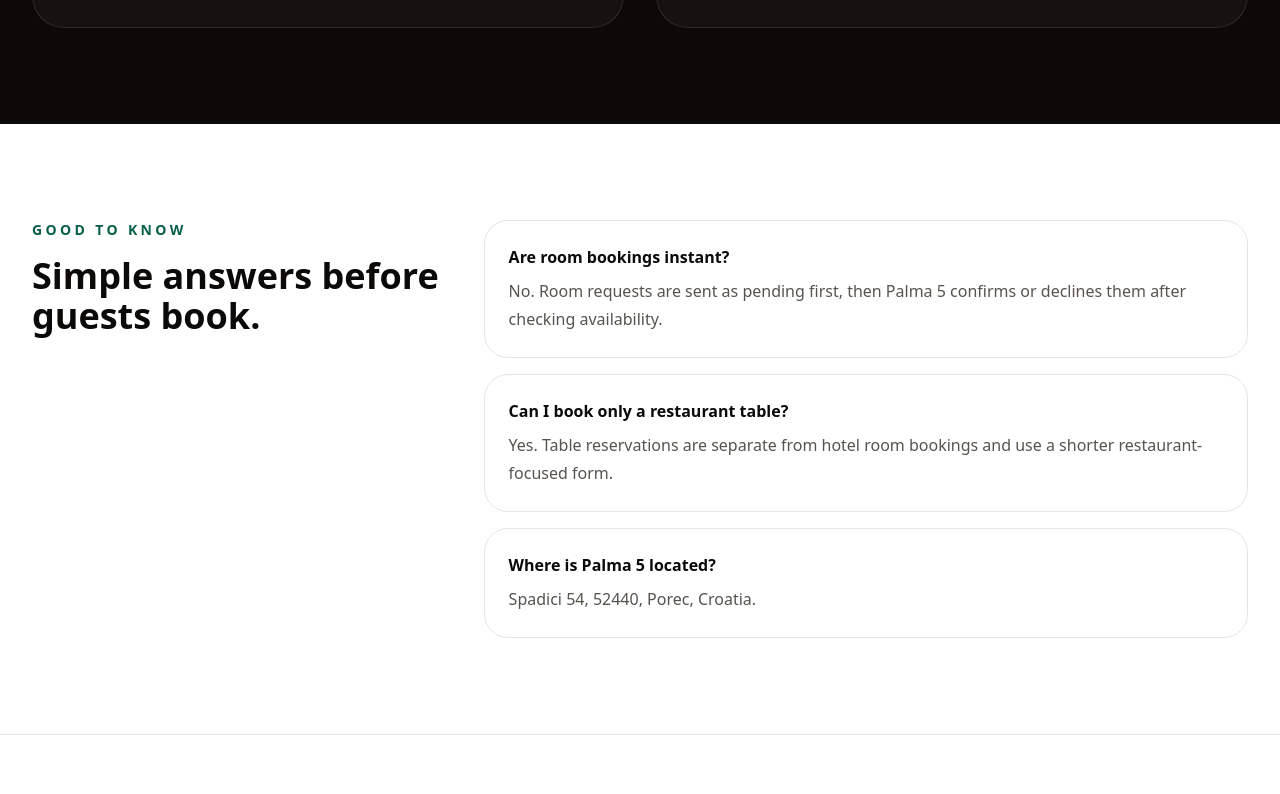
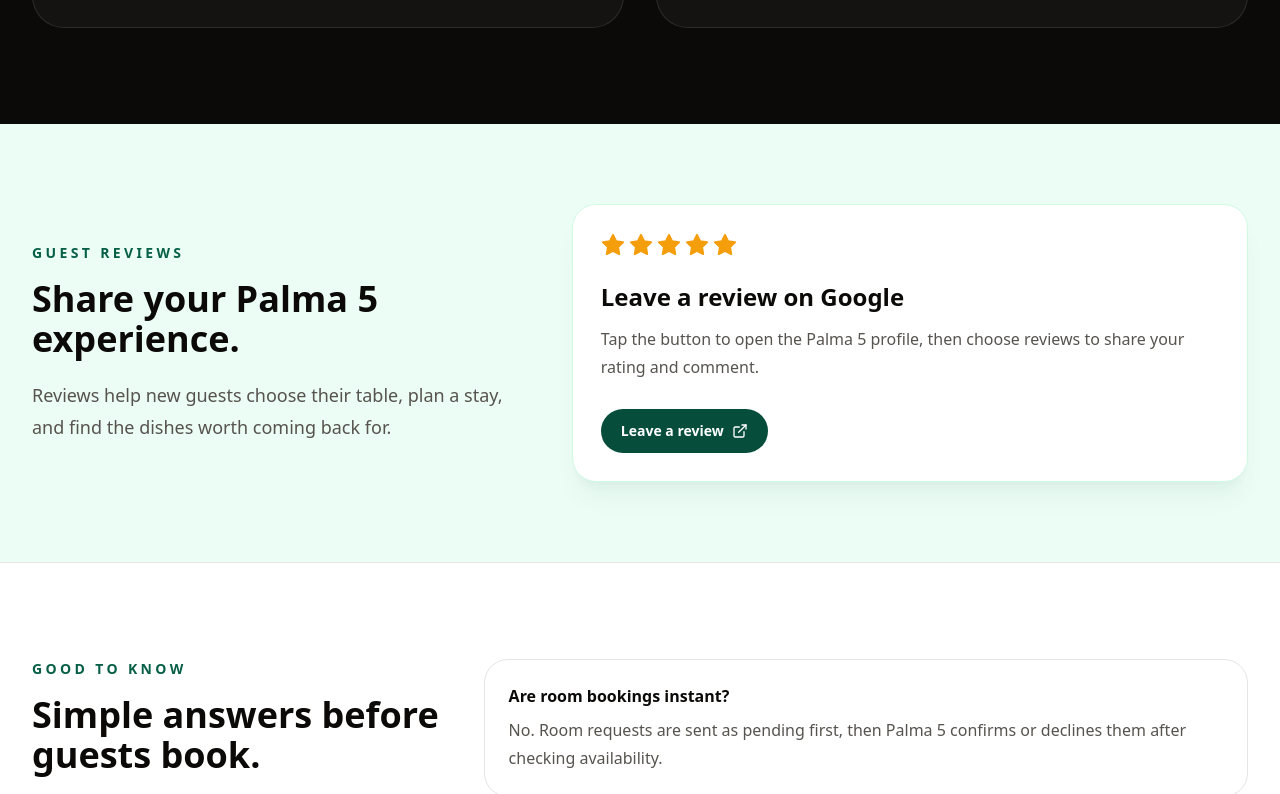
Before and after one commit to Alkapone2001/palma, a Next.js app: page / in a window 1280 px wide. Shown: the part 3368-4162 px from the top of the page. Built offline with nearby package versions, Linux system fonts and the light colour scheme.

Commit message:
add reviews

```diff
--- a/app/layout.js
+++ b/app/layout.js
@@ -1,5 +1,5 @@
 import Link from 'next/link'
-import { Clock, Instagram, MapPin } from 'lucide-react'
+import { Clock, Instagram, MapPin, Star } from 'lucide-react'
 import './globals.css'
 
 export const metadata = {
@@ -28,6 +28,8 @@
   hasMenu: '/menu',
 }
 
+const reviewUrl = 'https://www.google.com/search?sca_esv=b4663fe979d5f511&sxsrf=APpeQnugvXm13cE9NQZ_ItzG3IeIWWcuqA:1783779685836&q=Restaurant+%26+Pizzeria+Palma+5&si=APenkKm7iecQ4G6P-TsbSMFKIQtv3EFIqRAFw-i8uEbk55Z-__asMecfCm70KdgLpeXKE4qQoTPJSXbJG1jSKvmk11RGyO1IxB1QP2q0ZzU1uZv4UKK8jEQ%3D&uds=AJ5uw19tc558UO76uNE3i9QYuudM97IoXnbRaq_I1bsFhNHuSkJ3YIHigrWbuddKesDe6heurL0JJgEQlv4GiP0b1TG29LWYGybPDjVtXT_FlZBk74UWHc3qzAD0Kt1yBll9nBr85YfM&sa=X&ved=2ahUKEwjgkKCU6cqVAxVnExAIHVFpAOAQ3PALegQIGRAE&biw=1280&bih=569&dpr=1.5'
+
 export default function RootLayout({ children }) {
   return (
     <html lang="en">
@@ -51,6 +53,9 @@
                 <a href="https://www.instagram.com/pizzeria.palma5?igsh=MWs4aHVtd201ZHR4cQ==" target="_blank" rel="noreferrer" className="flex items-center gap-3 hover:text-emerald-900">
                   <Instagram className="h-4 w-4 text-emerald-800" />@pizzeria.palma5
                 </a>
+                <a href={reviewUrl} target="_blank" rel="noreferrer" className="flex items-center gap-3 hover:text-emerald-900">
+                  <Star className="h-4 w-4 text-emerald-800" />Leave a review
+                </a>
               </div>
             </div>
             <div>
--- a/app/page.js
+++ b/app/page.js
@@ -1,11 +1,12 @@
 import Link from 'next/link'
 import Image from 'next/image'
-import { ArrowRight, BedDouble, CalendarCheck, CheckCircle2, Clock, DoorOpen, Flame, GlassWater, MapPin, Star, Utensils, Wifi } from 'lucide-react'
+import { ArrowRight, BedDouble, CalendarCheck, CheckCircle2, Clock, DoorOpen, ExternalLink, Flame, GlassWater, MapPin, Star, Utensils, Wifi } from 'lucide-react'
 import Header from './components/Header'
 
 const heroImage = 'https://images.unsplash.com/photo-1559339352-11d035aa65de?auto=format&fit=crop&w=2200&q=85'
 const diningImage = 'https://images.unsplash.com/photo-1514933651103-005eec06c04b?auto=format&fit=crop&w=1400&q=85'
 const roomImage = 'https://images.unsplash.com/photo-1414235077428-338989a2e8c0?auto=format&fit=crop&w=1400&q=85'
+const reviewUrl = 'https://www.google.com/search?sca_esv=b4663fe979d5f511&sxsrf=APpeQnugvXm13cE9NQZ_ItzG3IeIWWcuqA:1783779685836&q=Restaurant+%26+Pizzeria+Palma+5&si=APenkKm7iecQ4G6P-TsbSMFKIQtv3EFIqRAFw-i8uEbk55Z-__asMecfCm70KdgLpeXKE4qQoTPJSXbJG1jSKvmk11RGyO1IxB1QP2q0ZzU1uZv4UKK8jEQ%3D&uds=AJ5uw19tc558UO76uNE3i9QYuudM97IoXnbRaq_I1bsFhNHuSkJ3YIHigrWbuddKesDe6heurL0JJgEQlv4GiP0b1TG29LWYGybPDjVtXT_FlZBk74UWHc3qzAD0Kt1yBll9nBr85YfM&sa=X&ved=2ahUKEwjgkKCU6cqVAxVnExAIHVFpAOAQ3PALegQIGRAE&biw=1280&bih=569&dpr=1.5'
 
 const highlights = [
   { icon: Flame, label: 'Seasonal cooking', text: 'Produce-led plates, warm service, and a menu that changes with what tastes best now.' },
@@ -186,6 +187,38 @@
         </div>
       </section>
 
+      <section id="reviews" className="border-b border-stone-200 bg-emerald-50 px-4 py-20 sm:px-6 lg:px-8">
+        <div className="mx-auto grid max-w-7xl gap-10 lg:grid-cols-[0.85fr_1.15fr] lg:items-center">
+          <div>
+            <p className="text-sm font-semibold uppercase tracking-[0.24em] text-emerald-800">Guest reviews</p>
+            <h2 className="mt-4 text-4xl font-semibold text-stone-950">Share your Palma 5 experience.</h2>
+            <p className="mt-5 text-lg leading-8 text-stone-600">
+              Reviews help new guests choose their table, plan a stay, and find the dishes worth coming back for.
+            </p>
+          </div>
+          <div className="rounded-[1.5rem] border border-emerald-100 bg-white p-7 shadow-xl shadow-emerald-900/5">
+            <div className="flex flex-wrap gap-1 text-amber-500" aria-label="Five stars">
+              {[...Array(5)].map((_, index) => (
+                <Star key={index} className="h-6 w-6 fill-current" />
+              ))}
+            </div>
+            <h3 className="mt-6 text-2xl font-semibold text-stone-950">Leave a review on Google</h3>
+            <p className="mt-3 leading-7 text-stone-600">
+              Tap the button to open the Palma 5 profile, then choose reviews to share your rating and comment.
+            </p>
+            <a
+              href={reviewUrl}
+              target="_blank"
+              rel="noreferrer"
+              className="mt-7 inline-flex items-center justify-center gap-2 rounded-full bg-emerald-900 px-5 py-3 text-sm font-semibold text-white transition hover:bg-emerald-800"
+            >
+              Leave a review
+              <ExternalLink className="h-4 w-4" />
+            </a>
+          </div>
+        </div>
+      </section>
+
       <section className="bg-white px-4 py-24 sm:px-6 lg:px-8">
         <div className="mx-auto grid max-w-7xl gap-10 lg:grid-cols-[0.7fr_1.3fr]">
           <div>
```
